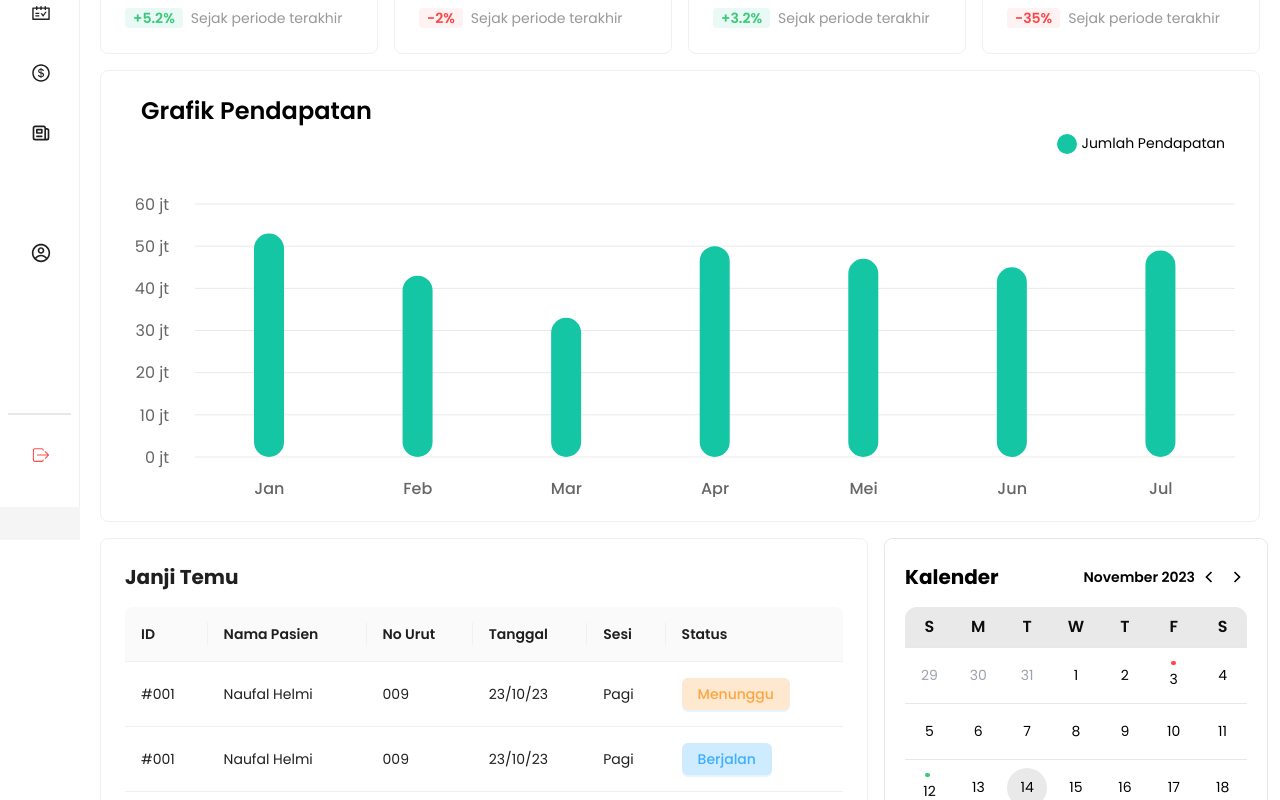
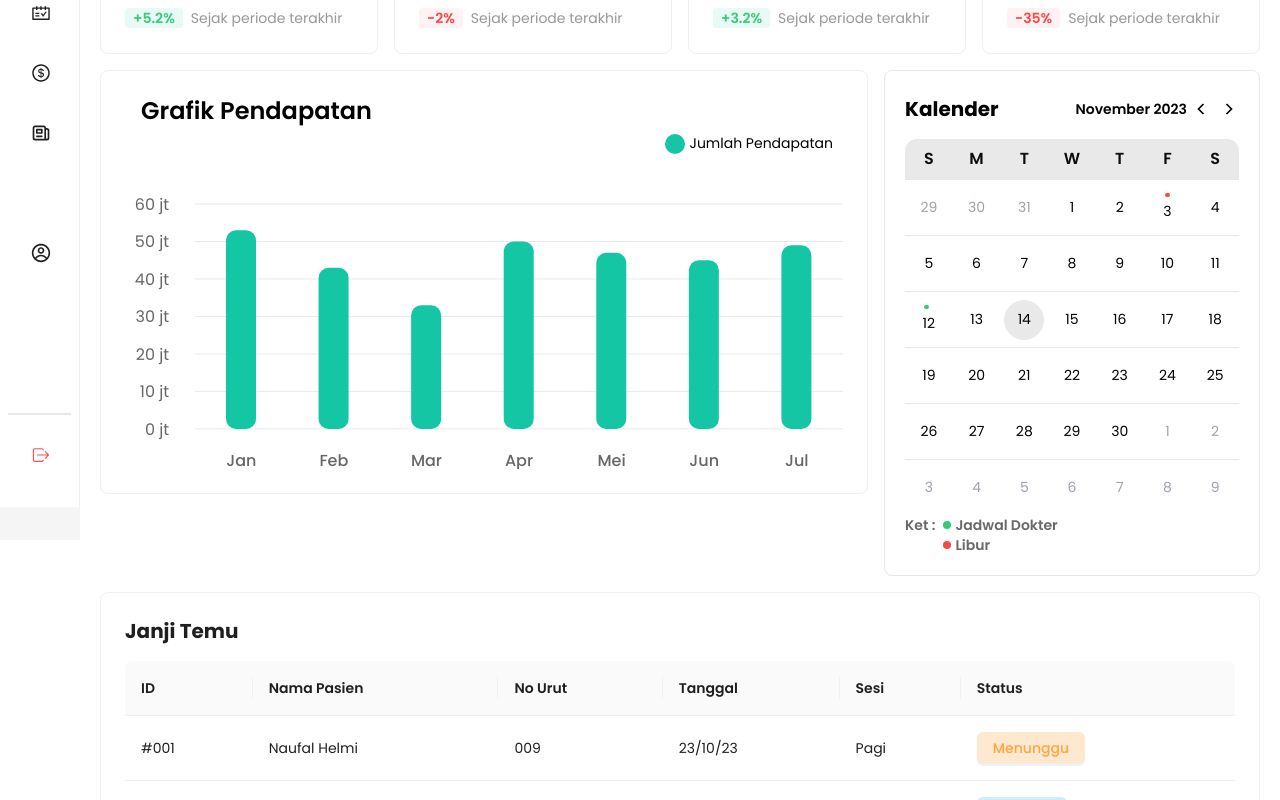
Before and after one commit to team-capstone-1/fe-repro-health, a React (Vite) app: page /dashboard in a window 1280 px wide. Shown: the part 260-1060 px from the top of the page. Built offline with nearby package versions, Linux system fonts and the light colour scheme; some icons are missing.

Commit message:
refactor: update layout dashboard and graph

```diff
--- a/src/views/app-views/dashboard/components/Calendar.jsx
+++ b/src/views/app-views/dashboard/components/Calendar.jsx
@@ -83,7 +83,7 @@ export default function Calendar() {
   );
   const schedule2 = newDate2.toDateString();
   return (
-    <div className="w-96 rounded-lg border p-5">
+    <div className="w-full rounded-lg border p-5">
       {/* Header */}
       <div className="mb-4 mt-1 flex items-center justify-between">
         <p className="text-xl font-bold">Kalender</p>
--- a/src/views/app-views/dashboard/components/ChartIncome.jsx
+++ b/src/views/app-views/dashboard/components/ChartIncome.jsx
@@ -8,6 +8,7 @@ import {
   Tooltip,
   ResponsiveContainer as Wrapper,
   Legend,
+  LabelList,
 } from "recharts";
 
 // dataset
@@ -15,37 +16,43 @@ const data = [
   {
     year: "Januari",
     after: 53,
-    previous: 200,
+    // prev: 20,
     amount: 0,
   },
   {
     year: "Februari",
     after: 43,
+    // prev: 20,
     amount: 10,
   },
   {
     year: "Maret",
     after: 33,
+    // prev: 20,
     amount: 20,
   },
   {
     year: "April",
     after: 50,
+    // prev: 20,
     amount: 30,
   },
   {
     year: "Mei",
     after: 47,
+    // prev: 20,
     amount: 40,
   },
   {
     year: "Juni",
     after: 45,
+    // prev: 20,
     amount: 50,
   },
   {
     year: "Juli",
     after: 49,
+    // prev: 20,
     amount: 60,
   },
 ];
@@ -82,12 +89,12 @@ export default function ChartIncome() {
             </h3>
           </div>
 
-          <Wrapper width="100%" aspect={3}>
+          <Wrapper width="100%" aspect={2.1}>
             <BarChart
               // width={405}
               // height={300}
               data={data}
-              barGap={0}
+              barGap={5}
               margin={{
                 top: 5,
                 right: 0,
@@ -137,14 +144,24 @@ export default function ChartIncome() {
                 content={CustomTooltip}
               />
 
+              {/* <Bar
+                barSize={30}
+                radius={10}
+                dataKey="prev"
+                fill="#8896AB"
+                name="Pendapatan Sebelum"
+              >
+                <LabelList position="insideTop" fill="white" />
+              </Bar> */}
+
               <Bar
                 barSize={30}
-                radius={30}
+                radius={10}
                 dataKey="after"
                 name="Jumlah Pendapatan"
                 fill="rgba(20, 198, 164, 1)"
               >
-                {/* <LabelList position="insideBottom" fill="black" /> */}
+                {/* <LabelList position="top" fill="black" /> */}
               </Bar>
             </BarChart>
           </Wrapper>
--- a/src/views/app-views/dashboard/index.jsx
+++ b/src/views/app-views/dashboard/index.jsx
@@ -15,14 +15,14 @@ export default function Dashboard() {
           <Col span={24}>
             <TotalCards />
           </Col>
-          <Col span={24}>
+          <Col xs={24} md={24} lg={14} xl={16}>
             <ChartIncome />
-          </Col>
-          <Col xs={24} md={24} lg={14} xl={16}>
-            <AppointmentTable />
           </Col>
           <Col xs={24} md={24} lg={10} xl={8}>
             <Calendar />
+          </Col>
+          <Col span={24}>
+            <AppointmentTable />
           </Col>
         </Row>
       </div>
```
